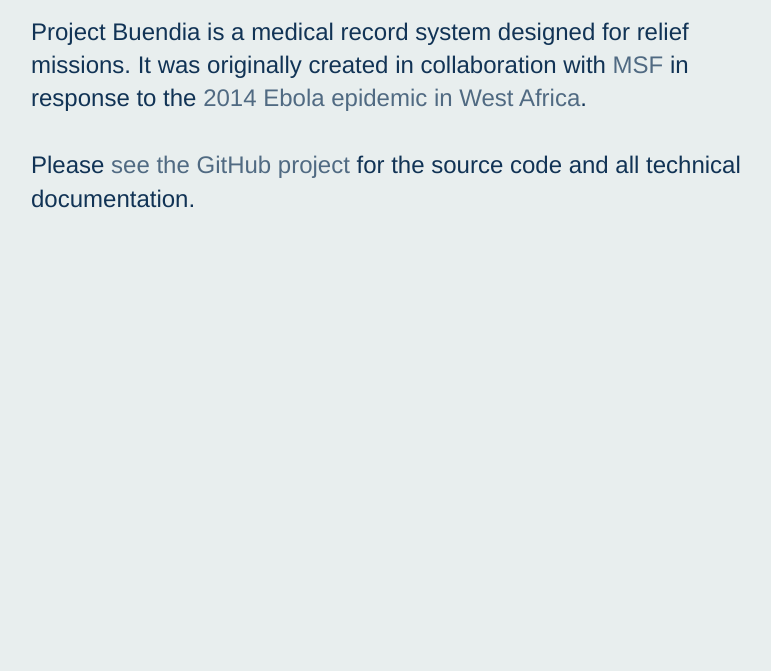
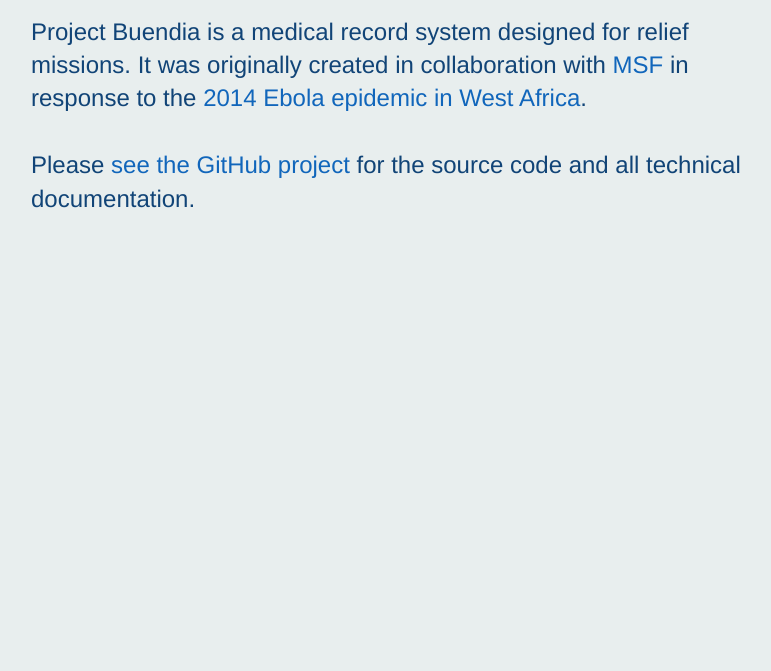
Before and after one commit to projectbuendia/projectbuendia.github.io, a plain HTML site: page index.html in a window 1280 px wide. Shown: the part 129-800 px from the top of the page, without its empty margins (23-794 px from the left). Drawn offline with Linux system fonts and the light colour scheme.

Commit message:
Make links more visible.

```diff
--- a/style.css
+++ b/style.css
@@ -15,10 +15,10 @@ h1, h2, p { position: relative; top: 0.43em; }
 /* Setting the left margin to phi * line-height = 2.25 * font-size causes   */
 /* the left endpoints of the baselines to form golden rectangles with the   */
 /* left edge of the window.                                                 */
-body { background: #e8eeee; color: #135; margin: 1.39em 2.25em; }
+body { background: #e8eeee; color: #147; margin: 1.39em 2.25em; }
 
 h1 { font-weight: 300; font-size: 48px; margin: 0; }
 h2 { font-weight: 200; margin: 2.78em 0 0; text-transform: uppercase; }
 p { margin: 1.39em 0; max-width: 30em; }
-a { text-decoration: none; color: inherit; opacity: 0.7; }
+a { text-decoration: none; color: #16b; }
 a:hover { color: #000000; opacity: 1; }
```
